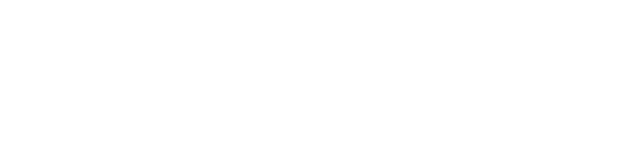
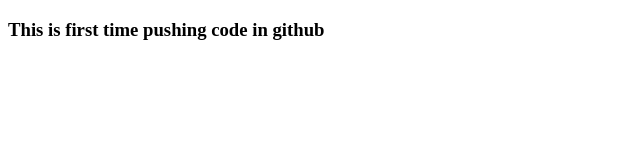
Before and after one commit to adhorahiba/My-First-Repo, a plain HTML site: page firstgit.html in a window 1280 px wide. Shown: the whole page, without its empty margins (0-640 px from the left). Drawn offline with Linux system fonts and the light colour scheme.

Commit message:
added h3

```diff
--- a/firstgit.html
+++ b/firstgit.html
@@ -7,6 +7,7 @@
     <title>My first GitHub</title>
 </head>
 <body>
+    <h3>This is first time pushing code in github</h3>
 
 </body>
 </html>
```
